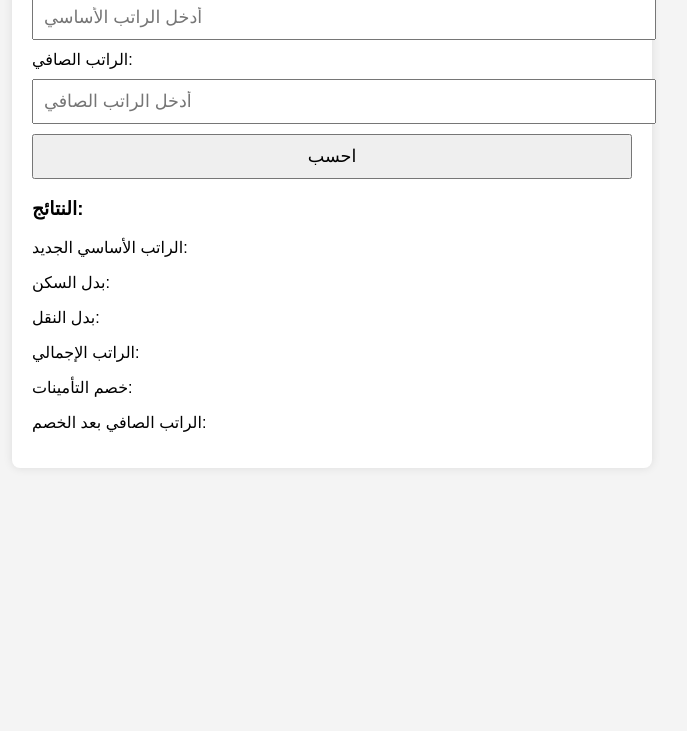
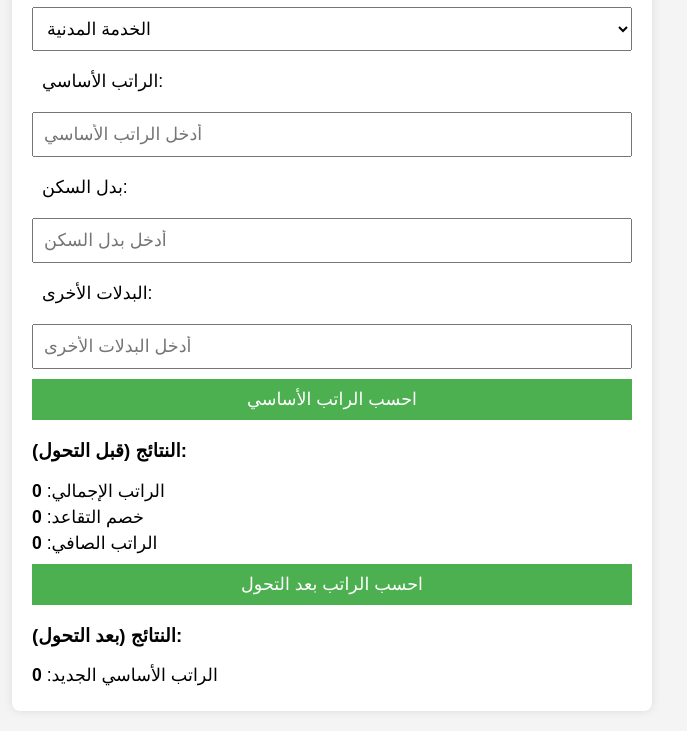
Before and after one commit to aqrni/Haste-ahead, a plain HTML site: page index.html in a window 1280 px wide. Shown: the part 152-883 px from the top of the page, without its empty margins (308-995 px from the left). Before the commit the page ends 800 px from the top, so only its background shows below. Drawn offline with Linux system fonts and the light colour scheme.

Commit message:
Update index.html

```diff
--- a/index.html
+++ b/index.html
@@ -7,70 +7,129 @@
   <style>
     body {
       font-family: Arial, sans-serif;
-      margin: 20px;
-      padding: 10px;
       background-color: #f4f4f4;
+      margin: 0;
+      padding: 20px;
     }
     .container {
       max-width: 600px;
       margin: 0 auto;
+      background-color: white;
       padding: 20px;
-      background-color: white;
       border-radius: 8px;
       box-shadow: 0 0 10px rgba(0, 0, 0, 0.1);
     }
-    input, button {
+    h2 {
+      text-align: center;
+    }
+    label, input, button, select {
       display: block;
+      width: 100%;
       margin: 10px 0;
       padding: 10px;
-      width: 100%;
       font-size: 1.1em;
+    }
+    input, select {
+      box-sizing: border-box;
+    }
+    button {
+      background-color: #4CAF50;
+      color: white;
+      border: none;
+      cursor: pointer;
+    }
+    button:hover {
+      background-color: #45a049;
+    }
+    .results {
+      margin-top: 20px;
+    }
+    .results p {
+      font-size: 1.1em;
+      margin: 5px 0;
+    }
+    span {
+      font-weight: bold;
     }
   </style>
 </head>
 <body>
+
   <div class="container">
     <h2>حاسبة الرواتب</h2>
+
+    <label for="employmentType">النظام الوظيفي:</label>
+    <select id="employmentType">
+      <option value="civil">الخدمة المدنية</option>
+      <option value="selfEmployed">التشغيل الذاتي</option>
+    </select>
+
     <label for="baseSalary">الراتب الأساسي:</label>
     <input type="number" id="baseSalary" placeholder="أدخل الراتب الأساسي">
 
-    <label for="netSalary">الراتب الصافي:</label>
-    <input type="number" id="netSalary" placeholder="أدخل الراتب الصافي">
+    <label for="housingAllowance">بدل السكن:</label>
+    <input type="number" id="housingAllowance" placeholder="أدخل بدل السكن">
 
-    <button onclick="calculateSalary()">احسب</button>
+    <label for="otherAllowances">البدلات الأخرى:</label>
+    <input type="number" id="otherAllowances" placeholder="أدخل البدلات الأخرى">
 
-    <h3>النتائج:</h3>
-    <p>الراتب الأساسي الجديد: <span id="newBaseSalary"></span></p>
-    <p>بدل السكن: <span id="housingAllowance"></span></p>
-    <p>بدل النقل: <span id="transportAllowance"></span></p>
-    <p>الراتب الإجمالي: <span id="totalSalary"></span></p>
-    <p>خصم التأمينات: <span id="insuranceDeduction"></span></p>
-    <p>الراتب الصافي بعد الخصم: <span id="netTotalSalary"></span></p>
+    <button onclick="calculateSalary()">احسب الراتب الأساسي</button>
+
+    <div class="results">
+      <h3>النتائج (قبل التحول):</h3>
+      <p>الراتب الإجمالي: <span id="totalSalary">0</span></p>
+      <p>خصم التقاعد: <span id="pensionDeduction">0</span></p>
+      <p>الراتب الصافي: <span id="netSalary">0</span></p>
+    </div>
+
+    <button onclick="calculateNewSalary()">احسب الراتب بعد التحول</button>
+
+    <div class="results">
+      <h3>النتائج (بعد التحول):</h3>
+      <p>الراتب الأساسي الجديد: <span id="newBaseSalary">0</span></p>
+    </div>
   </div>
 
   <script>
+    let baseSalary = 0;
+    let housingAllowance = 0;
+    let otherAllowances = 0;
+    let totalSalary = 0;
+    let pensionDeduction = 0;
+    let netSalary = 0;
+
     function calculateSalary() {
-      let baseSalary = parseFloat(document.getElementById('baseSalary').value);
-      let netSalary = parseFloat(document.getElementById('netSalary').value);
+      // استرجاع القيم المدخلة من الحقول
+      baseSalary = parseFloat(document.getElementById('baseSalary').value) || 0;
+      housingAllowance = parseFloat(document.getElementById('housingAllowance').value) || 0;
+      otherAllowances = parseFloat(document.getElementById('otherAllowances').value) || 0;
+      let employmentType = document.getElementById('employmentType').value;
 
+      // حساب الراتب الإجمالي
+      totalSalary = baseSalary + housingAllowance + otherAllowances;
+      document.getElementById('totalSalary').innerText = totalSalary.toFixed(2);
+
+      // حساب خصم التقاعد
+      if (employmentType === 'civil') {
+        // خصم التقاعد للخدمة المدنية (9% من الراتب الأساسي)
+        pensionDeduction = baseSalary * 0.09;
+      } else if (employmentType === 'selfEmployed') {
+        // خصم التقاعد للتشغيل الذاتي (9.75% من الراتب الأساسي وبدل السكن)
+        pensionDeduction = (baseSalary + housingAllowance) * 0.0975;
+      }
+      document.getElementById('pensionDeduction').innerText = pensionDeduction.toFixed(2);
+
+      // حساب الراتب الصافي
+      netSalary = totalSalary - pensionDeduction;
+      document.getElementById('netSalary').innerText = netSalary.toFixed(2);
+    }
+
+    function calculateNewSalary() {
+      // حساب الراتب بعد التحول
       let newBaseSalary = Math.max(baseSalary, netSalary / 1.228125);
       document.getElementById('newBaseSalary').innerText = newBaseSalary.toFixed(2);
-
-      let housingAllowance = newBaseSalary * 0.25;
-      document.getElementById('housingAllowance').innerText = housingAllowance.toFixed(2);
-
-      let transportAllowance = newBaseSalary * 0.10;
-      document.getElementById('transportAllowance').innerText = transportAllowance.toFixed(2);
-
-      let totalSalary = newBaseSalary + housingAllowance + transportAllowance;
-      document.getElementById('totalSalary').innerText = totalSalary.toFixed(2);
-
-      let insuranceDeduction = (newBaseSalary + housingAllowance) * 0.0975;
-      document.getElementById('insuranceDeduction').innerText = insuranceDeduction.toFixed(2);
-
-      let netTotalSalary = totalSalary - insuranceDeduction;
-      document.getElementById('netTotalSalary').innerText = netTotalSalary.toFixed(2);
     }
   </script>
+
 </body>
 </html>
```
